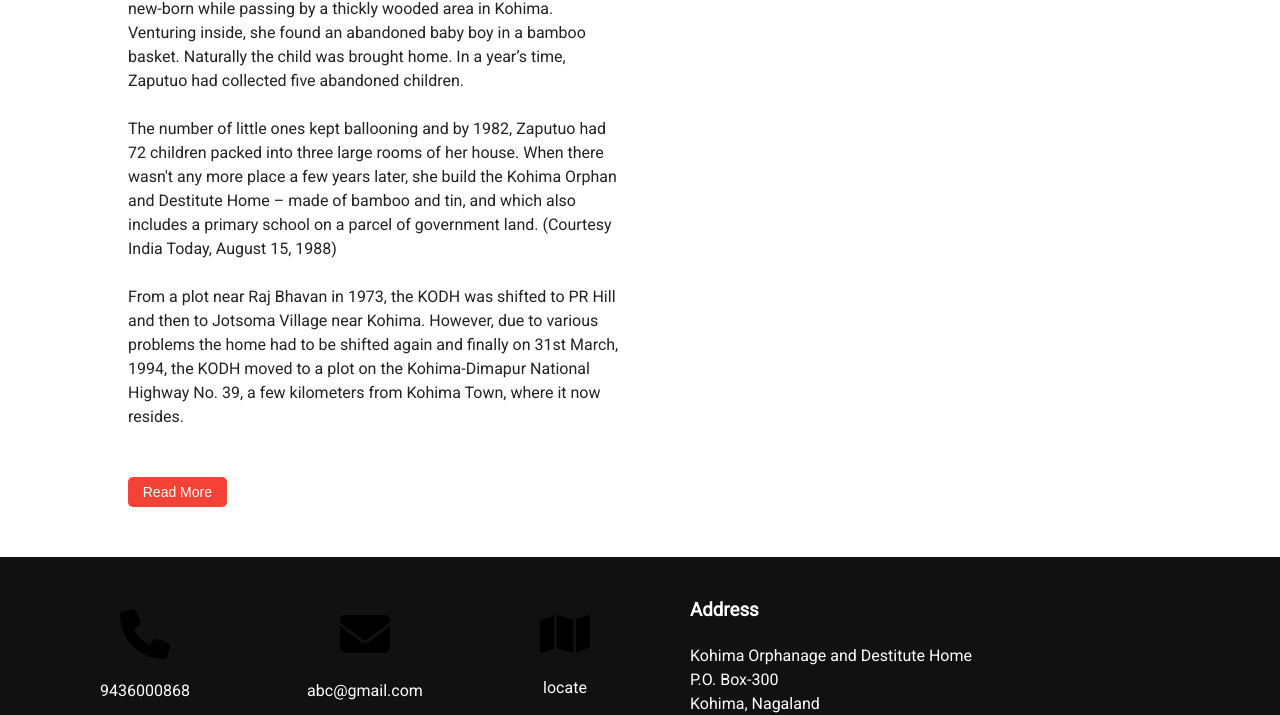
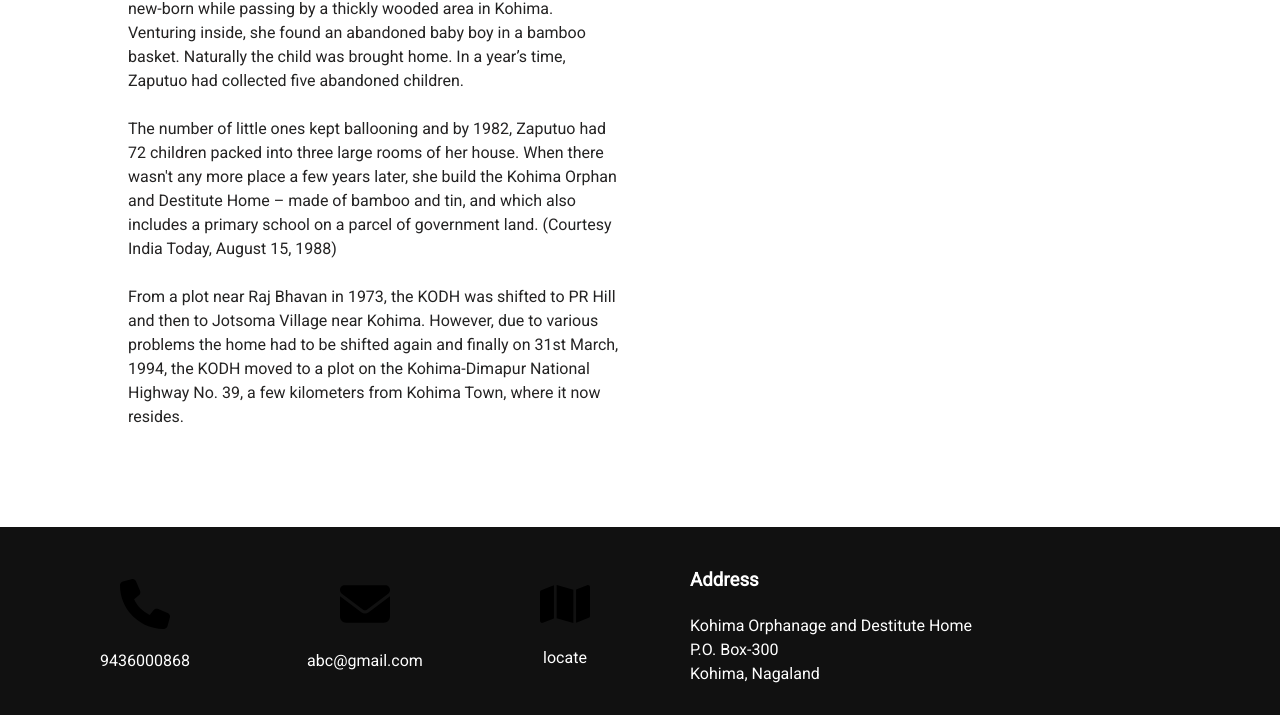
Before and after one commit to Harsh123git/college_project, a plain HTML site: page about.html in a window 1280 px wide. Shown: the part 1165-1880 px from the top of the page. Drawn offline with Linux system fonts and the light colour scheme.

Commit message:
Remove button in about page

```diff
--- a/about.html
+++ b/about.html
@@ -73,7 +73,7 @@
                             From a plot near Raj Bhavan in 1973, the KODH was shifted to PR Hill and then to Jotsoma Village near Kohima. However, due to various problems the home had to be shifted again and finally on 31st March, 1994, the KODH moved to a plot on the Kohima-Dimapur National Highway No. 39, a few kilometers from Kohima Town, where it now resides.
                             </p><br><br>
 
-                        <button class="button">Read More</button>
+
                     </div>
                     <div class="container-right">
                         <img src="images/img0.jpg" alt="">
```
